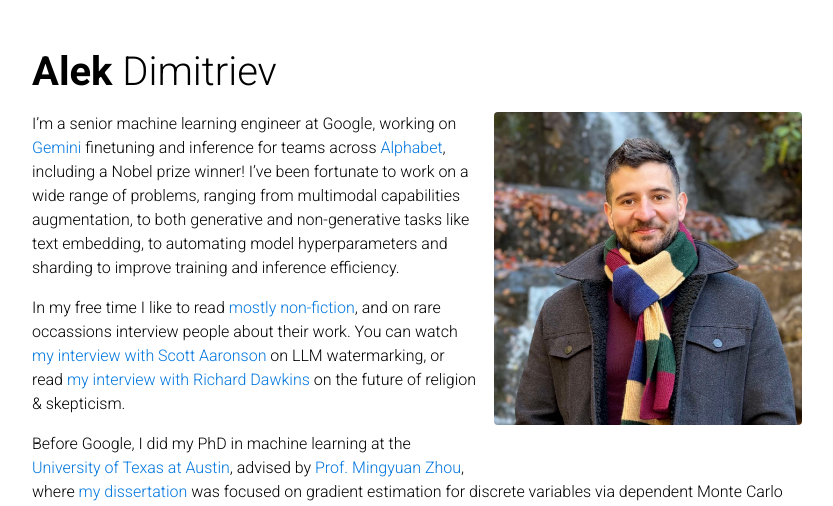
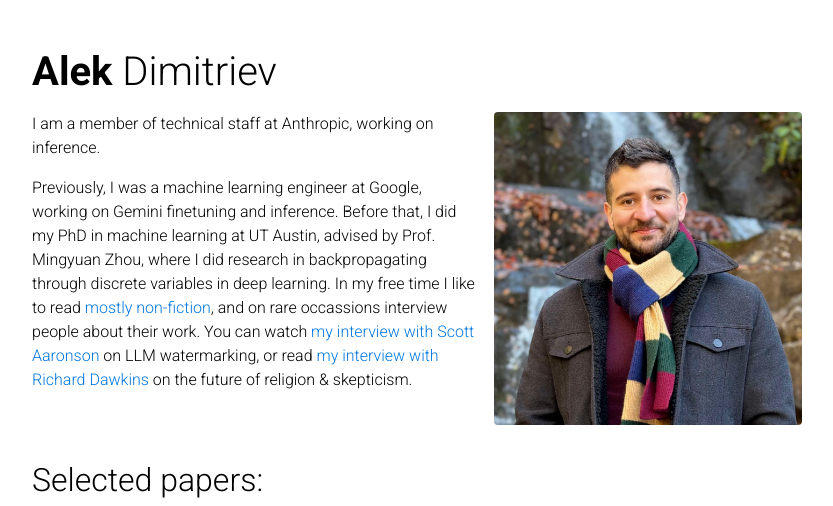
Before and after one commit to alekdimi/alekdimi.github.io, a Jekyll site: the page built from _pages/about.md, in a window 1280 px wide. Shown: the part 100-606 px from the top of the page, without its empty margins (223-1056 px from the left). Built offline with Jekyll 4.4.1, drawn with Linux system fonts in a browser that asks for light colours; nearby versions of some CDN libraries; full-size pictures stand in for the smaller copies a plugin makes; comment, search, counter and statistics services are not loaded; a style sheet for code colours, icons or effects is not loaded; some of the changed text lies outside the part shown.

Commit message:
Update about.md

```diff
--- a/_pages/about.md
+++ b/_pages/about.md
@@ -13,8 +13,6 @@
 social: true  # includes social icons at the bottom of the page
 ---
 
-I'm a senior machine learning engineer at Google, working on [Gemini](https://gemini.google.com) finetuning and inference for teams across [Alphabet](https://abc.xyz), including a Nobel prize winner! I've been fortunate to work on a wide range of problems, ranging from multimodal capabilities augmentation, to both generative and non-generative tasks like text embedding, to automating model hyperparameters and sharding to improve training and inference efficiency.
+I am a member of technical staff at Anthropic, working on inference.
 
-In my free time I like to read [mostly non-fiction](https://www.goodreads.com/review/list/9349542-alek?ref=nav_mybooks&shelf=read), and on rare occassions interview people about their work. You can watch [my interview with Scott Aaronson](https://www.youtube.com/watch?v=EK2zEyFyYXM) on LLM watermarking, or read [my interview with Richard Dawkins](https://centerforinquiry.org/blog/the-future-of-religion-skepticism-with-richard-dawkins/) on the future of religion & skepticism.
-
-Before Google, I did my PhD in machine learning at the [University of Texas at Austin](https://www.utexas.edu/), advised by [Prof. Mingyuan Zhou](http://mingyuanzhou.github.io/), where [my dissertation](https://repositories.lib.utexas.edu/items/b2924809-2671-48ba-b004-5e509f50bcc0) was focused on gradient estimation for discrete variables via dependent Monte Carlo samples. I also hold an M.Sc. and B.Sc. in computer science from the [University of Ljubljana](https://fri.uni-lj.si/en).
+Previously, I was a machine learning engineer at Google, working on Gemini finetuning and inference. Before that, I did my PhD in machine learning at UT Austin, advised by Prof. Mingyuan Zhou, where I did research in backpropagating through discrete variables in deep learning. In my free time I like to read [mostly non-fiction](https://www.goodreads.com/review/list/9349542-alek?ref=nav_mybooks&shelf=read), and on rare occassions interview people about their work. You can watch [my interview with Scott Aaronson](https://www.youtube.com/watch?v=EK2zEyFyYXM) on LLM watermarking, or read [my interview with Richard Dawkins](https://centerforinquiry.org/blog/the-future-of-religion-skepticism-with-richard-dawkins/) on the future of religion & skepticism.
```
